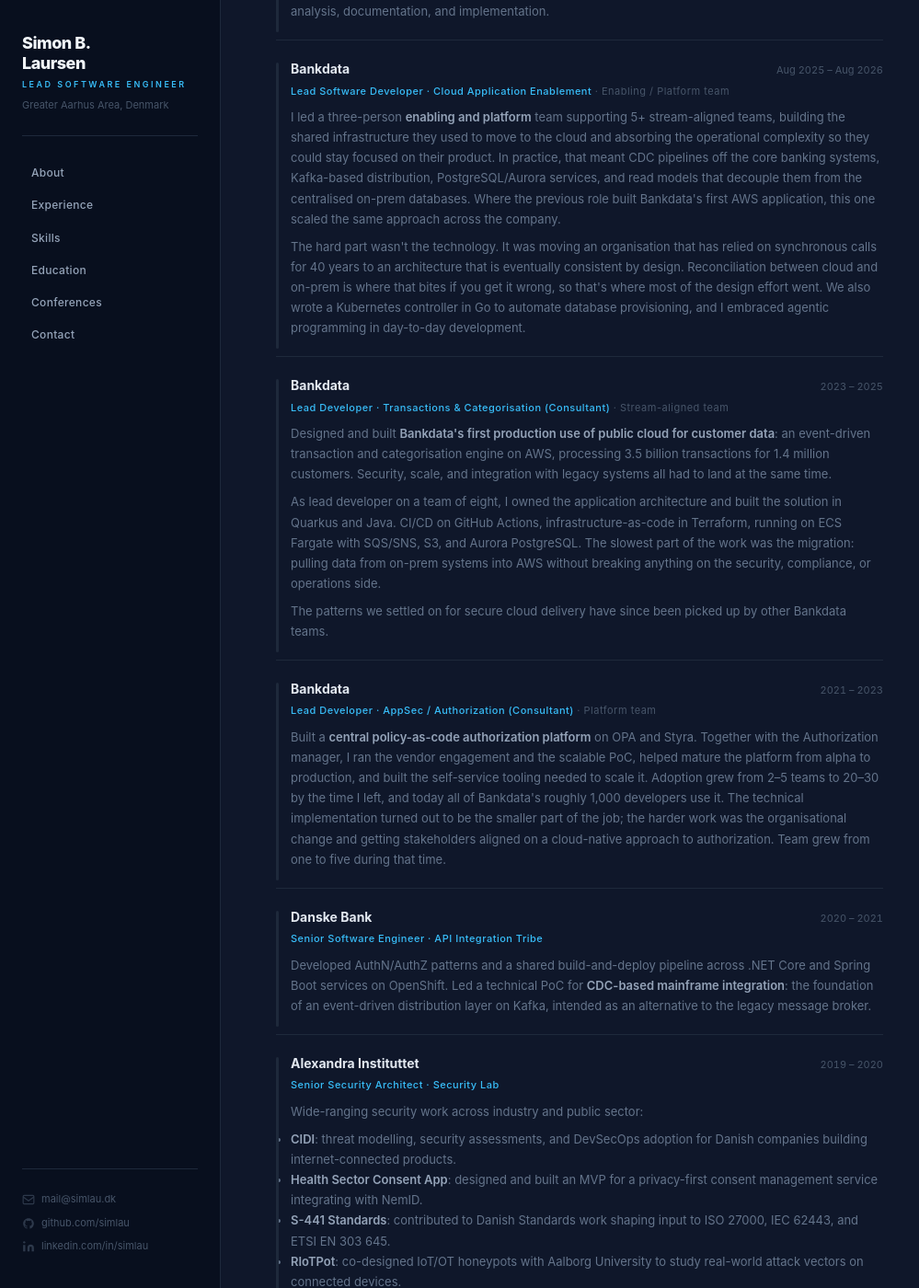
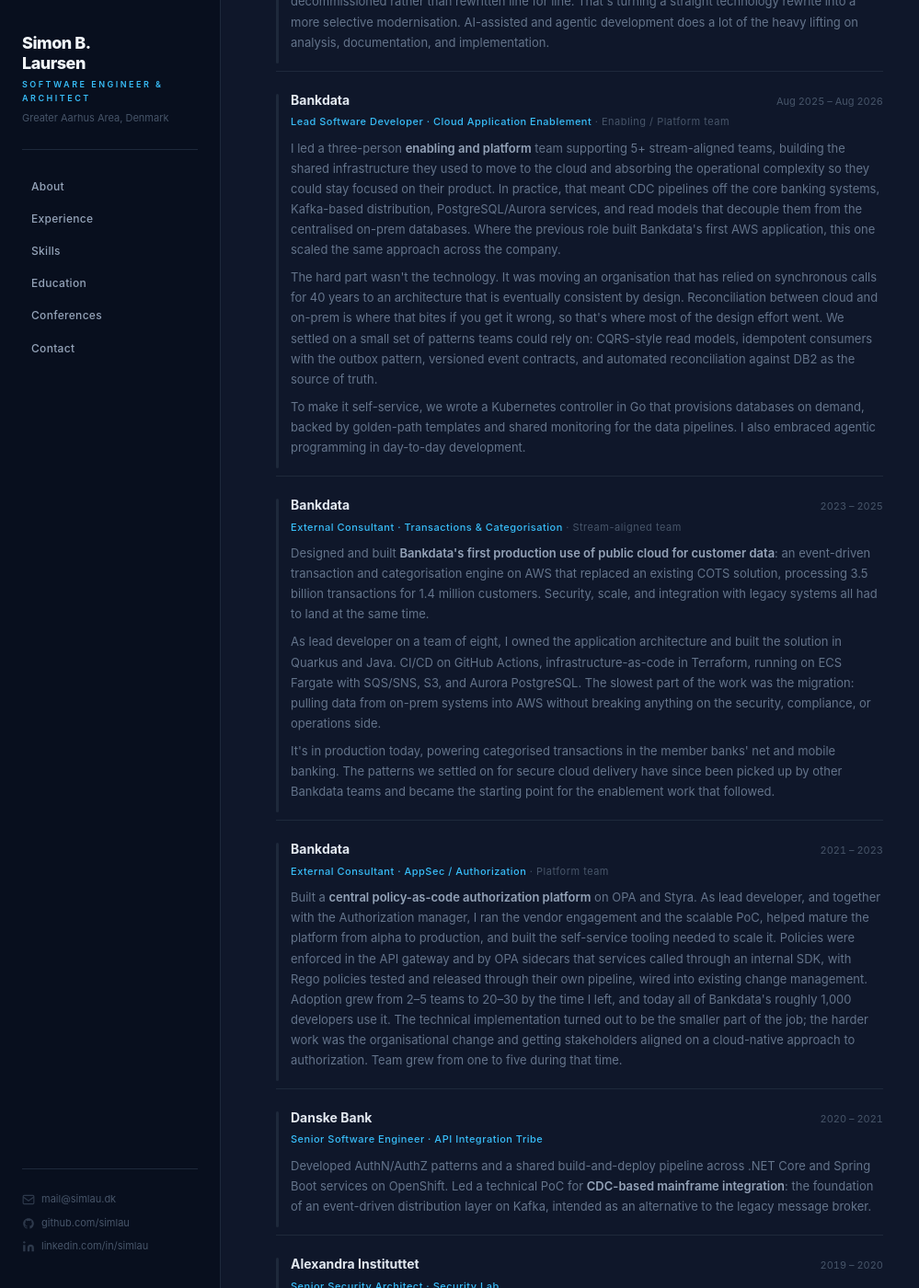
Before and after one commit to simlau/simlau.github.io, a Jekyll site: the page built from index.md, in a window 1280 px wide and 1400 px high, scrolled down 853 px. Shown: the whole window at 92% size, without its empty margins (0-999 px from the left). Built offline with Jekyll 4.4.1, drawn with Linux system fonts in a browser that asks for light colours; some of the changed text lies outside the part shown.

Commit message:
copy: bring CV detail to site and align titles
- Bankdata enablement: consistency patterns and self-service platform
- Transactions: replaced COTS, in production in net/mobile banking
- OPA: enforcement model (API gateway, sidecars via SDK, Rego pipeline)
- Job labels use official External Consultant title; lead role in text
- Title Software Engineer & Architect in sidebar, About, and meta description
- Tags: Java Backend, Legacy Modernisation, Spring Boot, Azure/AKS, IBM MQ, MongoDB

```diff
--- a/_config.yml
+++ b/_config.yml
@@ -1,5 +1,5 @@
 title: Simon B. Laursen
-description: "Lead Software Engineer & Architect. Backend, cloud-native platforms, and security. Consulting on architecture reviews, DevOps, and event-driven systems."
+description: "Software Engineer & Architect. Java backend, legacy modernisation, cloud-native platforms, and security. Consulting on architecture reviews, DevOps, and event-driven systems."
 
 markdown: kramdown
 
--- a/_layouts/default.html
+++ b/_layouts/default.html
@@ -328,7 +328,7 @@
 <aside class="sidebar">
   <div>
     <div class="sidebar-name">Simon B.<br>Laursen</div>
-    <div class="sidebar-title">Lead Software Engineer</div>
+    <div class="sidebar-title">Software Engineer &amp; Architect</div>
     <div class="sidebar-location">Greater Aarhus Area, Denmark</div>
   </div>
 
@@ -366,7 +366,7 @@
   <section class="section" id="about">
     <div class="section-label">About</div>
     <p class="about-text">
-      Lead software engineer and architect, 10+ years on backend systems, cloud-native platforms, and security-by-design inside regulated financial environments. In practice, most of the work is getting security and compliance right at the architecture level, before the code gets written.
+      Software engineer and architect, 10+ years on backend systems, cloud-native platforms, and security-by-design inside regulated financial environments. In practice, most of the work is getting security and compliance right at the architecture level, before the code gets written.
     </p>
     <p class="about-text" style="margin-top:12px;">
       I'm currently consulting for DSV, modernising legacy .NET services into Java microservices on Kubernetes. Before that, I spent five years at Bankdata, most recently as lead developer for cloud application enablement.
@@ -378,7 +378,8 @@
       PhD in Computer Science (distributed systems &amp; formal verification). Accredited external examiner in Computer Science.
     </p>
     <div class="about-tags">
-      <span class="tag">Backend Engineering</span>
+      <span class="tag">Java Backend Engineering</span>
+      <span class="tag">Legacy Modernisation</span>
       <span class="tag">System Design</span>
       <span class="tag">Application Security</span>
       <span class="tag">Security Architecture</span>
@@ -419,7 +420,10 @@
           I led a three-person <strong>enabling and platform</strong> team supporting 5+ stream-aligned teams, building the shared infrastructure they used to move to the cloud and absorbing the operational complexity so they could stay focused on their product. In practice, that meant CDC pipelines off the core banking systems, Kafka-based distribution, PostgreSQL/Aurora services, and read models that decouple them from the centralised on-prem databases. Where the previous role built Bankdata's first AWS application, this one scaled the same approach across the company.
         </p>
         <p class="exp-outcome">
-          The hard part wasn't the technology. It was moving an organisation that has relied on synchronous calls for 40 years to an architecture that is eventually consistent by design. Reconciliation between cloud and on-prem is where that bites if you get it wrong, so that's where most of the design effort went. We also wrote a Kubernetes controller in Go to automate database provisioning, and I embraced agentic programming in day-to-day development.
+          The hard part wasn't the technology. It was moving an organisation that has relied on synchronous calls for 40 years to an architecture that is eventually consistent by design. Reconciliation between cloud and on-prem is where that bites if you get it wrong, so that's where most of the design effort went. We settled on a small set of patterns teams could rely on: CQRS-style read models, idempotent consumers with the outbox pattern, versioned event contracts, and automated reconciliation against DB2 as the source of truth.
+        </p>
+        <p class="exp-outcome">
+          To make it self-service, we wrote a Kubernetes controller in Go that provisions databases on demand, backed by golden-path templates and shared monitoring for the data pipelines. I also embraced agentic programming in day-to-day development.
         </p>
       </div>
 
@@ -428,15 +432,15 @@
           <span class="exp-company">Bankdata</span>
           <span class="exp-dates">2023 – 2025</span>
         </div>
-        <div class="exp-role">Lead Developer · Transactions &amp; Categorisation (Consultant) <span class="team-type">· Stream-aligned team</span></div>
+        <div class="exp-role">External Consultant · Transactions &amp; Categorisation <span class="team-type">· Stream-aligned team</span></div>
         <p class="exp-outcome">
-          Designed and built <strong>Bankdata's first production use of public cloud for customer data</strong>: an event-driven transaction and categorisation engine on AWS, processing 3.5 billion transactions for 1.4 million customers. Security, scale, and integration with legacy systems all had to land at the same time.
+          Designed and built <strong>Bankdata's first production use of public cloud for customer data</strong>: an event-driven transaction and categorisation engine on AWS that replaced an existing COTS solution, processing 3.5 billion transactions for 1.4 million customers. Security, scale, and integration with legacy systems all had to land at the same time.
         </p>
         <p class="exp-outcome">
           As lead developer on a team of eight, I owned the application architecture and built the solution in Quarkus and Java. CI/CD on GitHub Actions, infrastructure-as-code in Terraform, running on ECS Fargate with SQS/SNS, S3, and Aurora PostgreSQL. The slowest part of the work was the migration: pulling data from on-prem systems into AWS without breaking anything on the security, compliance, or operations side.
         </p>
         <p class="exp-outcome">
-          The patterns we settled on for secure cloud delivery have since been picked up by other Bankdata teams.
+          It's in production today, powering categorised transactions in the member banks' net and mobile banking. The patterns we settled on for secure cloud delivery have since been picked up by other Bankdata teams and became the starting point for the enablement work that followed.
         </p>
       </div>
 
@@ -445,9 +449,9 @@
           <span class="exp-company">Bankdata</span>
           <span class="exp-dates">2021 – 2023</span>
         </div>
-        <div class="exp-role">Lead Developer · AppSec / Authorization (Consultant) <span class="team-type">· Platform team</span></div>
+        <div class="exp-role">External Consultant · AppSec / Authorization <span class="team-type">· Platform team</span></div>
         <p class="exp-outcome">
-          Built a <strong>central policy-as-code authorization platform</strong> on OPA and Styra. Together with the Authorization manager, I ran the vendor engagement and the scalable PoC, helped mature the platform from alpha to production, and built the self-service tooling needed to scale it. Adoption grew from 2–5 teams to 20–30 by the time I left, and today all of Bankdata's roughly 1,000 developers use it. The technical implementation turned out to be the smaller part of the job; the harder work was the organisational change and getting stakeholders aligned on a cloud-native approach to authorization. Team grew from one to five during that time.
+          Built a <strong>central policy-as-code authorization platform</strong> on OPA and Styra. As lead developer, and together with the Authorization manager, I ran the vendor engagement and the scalable PoC, helped mature the platform from alpha to production, and built the self-service tooling needed to scale it. Policies were enforced in the API gateway and by OPA sidecars that services called through an internal SDK, with Rego policies tested and released through their own pipeline, wired into existing change management. Adoption grew from 2–5 teams to 20–30 by the time I left, and today all of Bankdata's roughly 1,000 developers use it. The technical implementation turned out to be the smaller part of the job; the harder work was the organisational change and getting stakeholders aligned on a cloud-native approach to authorization. Team grew from one to five during that time.
         </p>
       </div>
 
@@ -534,6 +538,7 @@
         <div class="skill-tags">
           <span class="skill-tag">Java</span>
           <span class="skill-tag">Quarkus</span>
+          <span class="skill-tag">Spring Boot</span>
           <span class="skill-tag">C#</span>
           <span class="skill-tag">Go</span>
           <span class="skill-tag">SQL</span>
@@ -547,6 +552,7 @@
           <span class="skill-tag">System Architecture</span>
           <span class="skill-tag">Distributed Systems</span>
           <span class="skill-tag">Event-Driven Architecture</span>
+          <span class="skill-tag">Legacy Modernisation</span>
           <span class="skill-tag">REST APIs</span>
           <span class="skill-tag">Software Design</span>
         </div>
@@ -572,6 +578,7 @@
           <span class="skill-tag">Terraform / OpenTofu</span>
           <span class="skill-tag">Kubernetes</span>
           <span class="skill-tag">ROSA / OpenShift</span>
+          <span class="skill-tag">Azure / AKS</span>
           <span class="skill-tag">Aurora / PostgreSQL</span>
           <span class="skill-tag">ArgoCD</span>
         </div>
@@ -581,6 +588,8 @@
         <div class="skill-tags">
           <span class="skill-tag">Kafka / MSK</span>
           <span class="skill-tag">CDC</span>
+          <span class="skill-tag">IBM MQ</span>
+          <span class="skill-tag">MongoDB</span>
           <span class="skill-tag">GitHub Actions</span>
           <span class="skill-tag">Azure DevOps</span>
           <span class="skill-tag">Jenkins</span>
```
